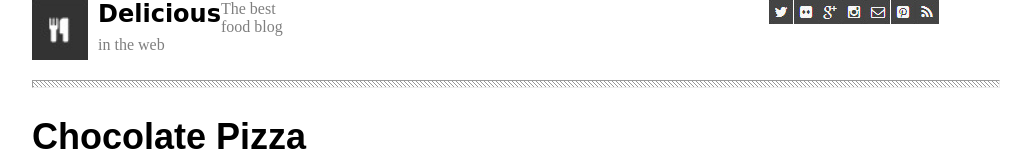
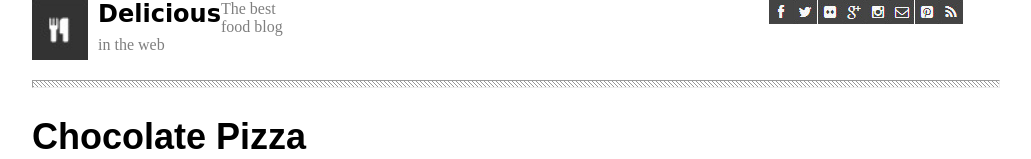
Before and after one commit to emranaloul/chocolate-pizza, a plain HTML site: page index.html in a window 1280 px wide. Shown: the top 159 px of the page, without its empty margins (128-1159 px from the left). Drawn offline with Linux system fonts and the light colour scheme; the site is published under a folder, as on GitHub Pages, so addresses that start at the root find nothing.

Commit message:
fixing fb icon

```diff
--- a/index.html
+++ b/index.html
@@ -17,7 +17,7 @@
 
         <section class="section">
 
-            <img src="/asserts/imgs/fb-icon.png" alt="">
+            <img src="./asserts/imgs/fb-icon.png" alt="">
             <img src="./asserts/imgs/twit-icon.png" alt="">
             <img src="./asserts/imgs/flic-icon.png" alt="">
             <img src="./asserts/imgs/gp-icon.png" alt="">
```
